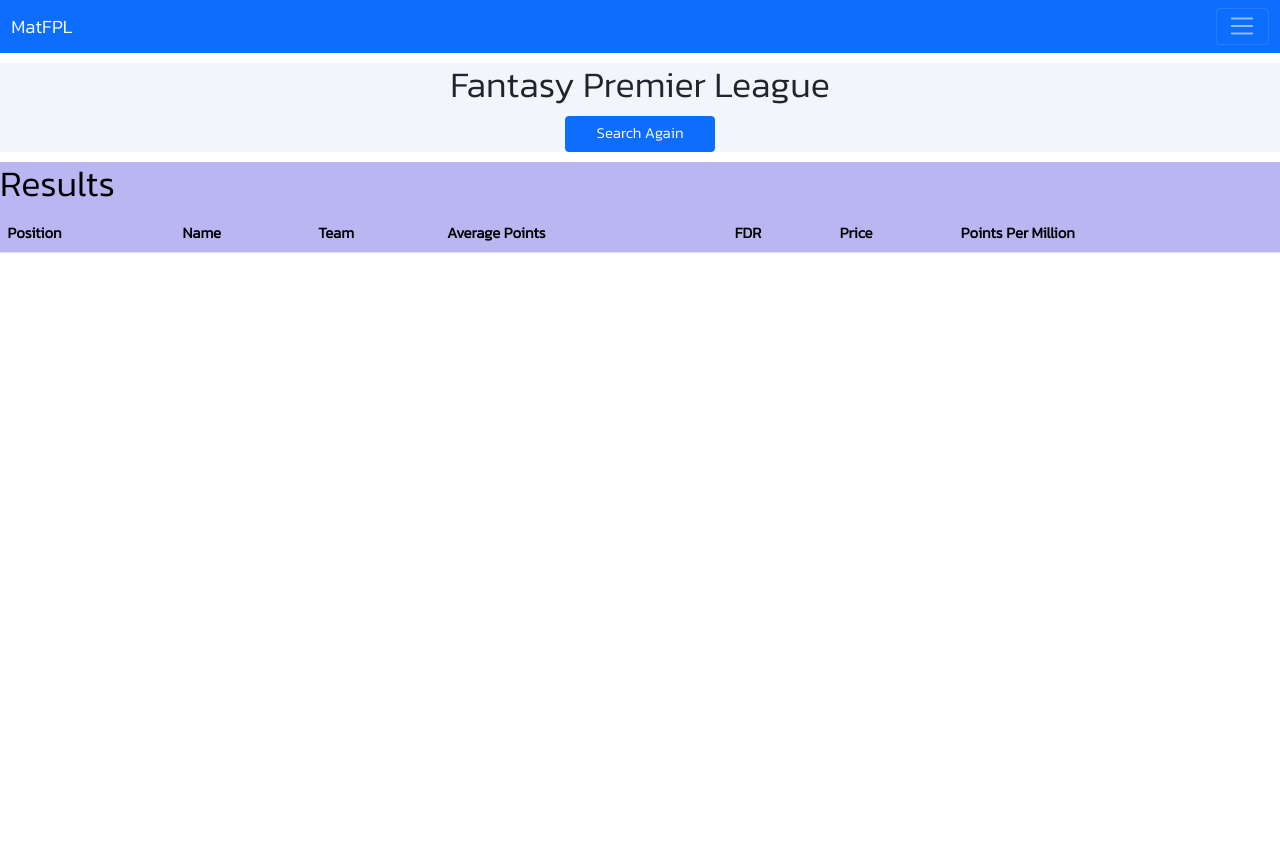
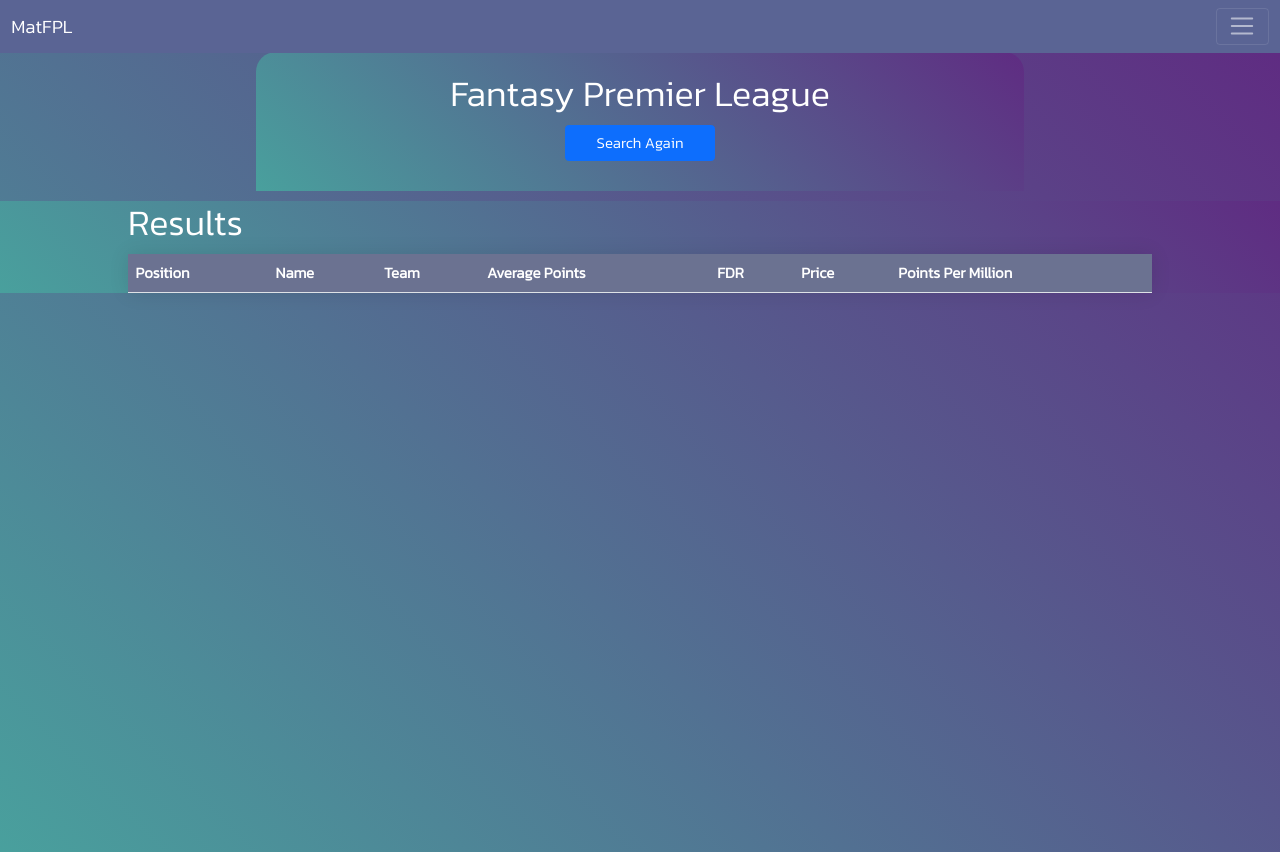
Before and after one commit to Lundydundy/fplweb, a Flask app: page /results in a window 1280 px wide. Before the commit the page ends 253 px from the top, so only its background shows below. Run offline with Flask 2, Linux system fonts and the light colour scheme; lists and menus that the app fills with data are empty; parts of the project's set-up code (start-up, migrations or seed data) failed here and were passed over; some web fonts are replaced.

Commit message:
website style change

```diff
--- a/static/styles.css
+++ b/static/styles.css
@@ -173,9 +173,6 @@
     height: 100%;
     width: 100%;
 
-    font-family:"Monaco", monospace;
-    font-size: 110%;
-
     display: grid;
     align-items: center;
     justify-content: center;
@@ -200,7 +197,6 @@
     font-size: 110%;
 
     display: grid;
-    align-items: center;
     justify-content: center;
 
     grid-template-columns: 1fr 1fr 1fr 1fr;
@@ -223,7 +219,6 @@
     font-size: 110%;
 
     display: grid;
-    align-items: center;
     justify-content: center;
 
     grid-template-columns: 1% 9fr 9fr 1%;
@@ -246,7 +241,7 @@
     font-family: "Kanit", sans-serif;
     color: #fff;
     cursor: pointer;
-    background-color: #0d6efd;
+    background-color: #464f76;
     width: 250px;
     list-style-type: none;
     border-radius: 5px;
@@ -269,3 +264,32 @@
   input{
     font-family: "Kanit", sans-serif;
   }
+
+  .table{
+      width: 80%;
+      border-collapse: collapse;
+      overflow: hidden;
+      box-shadow: 0 0 20px rgba(0,0,0,0.1);
+      margin: auto;
+  }
+
+th,
+tr {
+	padding: 15px;
+	background-color: rgba(255,255,255,0.2);
+	color: #fff;
+}
+
+th {
+	text-align: left;
+}
+
+thead, th {
+		background-color: #464f76;
+
+}
+
+html, body {
+  height: 100%;
+  background: linear-gradient(45deg, #49a09d, #5f2c82);
+}
--- a/templates/layout.html
+++ b/templates/layout.html
@@ -25,7 +25,7 @@
     </head>
 
 <body>
-    <nav class="navbar navbar-dark bg-primary ">
+    <nav class="navbar navbar-dark" style="background-color: #5a6494; margin-bottom: -0.7rem;">
         <div class="container-fluid">
             <a class="navbar-brand kanit" href="/">MatFPL</a>
             <button class="navbar-toggler" type="button" data-bs-toggle="collapse" data-bs-target="#navbarNavDropdown" aria-controls="navbarNavDropdown" aria-expanded="false" aria-label="Toggle navigation">
@@ -110,9 +110,10 @@
             </div>
           </div>
       </nav>
-    <main style="background: white">
-      <div class="kanit fadein" style= "background: #f2f6fc">
-        <h1 class="center kanit"> Fantasy Premier League</h1>
+    <main style= "margin-top: 0px; background: linear-gradient(45deg, #49a09d, #5f2c82); height: 100%;">
+      <div class="kanit fadein" style="background: linear-gradient(45deg, #49a09d, #5f2c82); width: 60%; margin: auto; border-radius: 20px 20px 0px 0px; padding-bottom: 10px;">
+        <h1 class="center kanit" style="padding-top: 20px; color: white;"> Fantasy Premier League</h1>
+
 
     {% block main %}
 
--- a/templates/playerstats.html
+++ b/templates/playerstats.html
@@ -31,9 +31,9 @@
 
 {% block main %}
 
-    <h3 class="center kanit">Search Player Stats</h3>
+    <h3 class="center kanit" style="color: white;">Search Player Stats</h3>
     </div>
-    <div class="fadein2" style="background: #b9b6f2; width: 100%; height: 500px">
+    <div class="fadein2" style="background: linear-gradient(45deg, #49a09d, #5f2c82); width: 100%; height: 500px">
         <div style="margin: auto">
         <form method="POST" action="/playerstats" style="align-items: middle" autocomplete="off">
             <button type="submit" class="btn btn-primary button-large top" style="margin: auto; margin-top: 5px">Search</button>
--- a/templates/results.html
+++ b/templates/results.html
@@ -103,10 +103,10 @@
 
 {% block main %}
 
-    <a class="btn btn-primary center" style="display: block; margin: auto; width: 150px;" href="/search" role="button">Search Again</a>
+    <a class="btn btn-primary center" style="display: block; margin: auto; width: 150px; margin-bottom: 20px;" href="/search" role="button">Search Again</a>
     </div>
-    <div style="background: #b9b6f2; color: black">
-      <h1 class="kanit fadein2" style="color: black">Results</h1>
+    <div style="background: linear-gradient(45deg, #49a09d, #5f2c82); color: black">
+      <h1 class="kanit fadein2" style="color: white; margin-left: 10%;">Results</h1>
       <table class="table fadein3" id = "myTable2">
         <thead class="kanit">
           <tr style="color: black">
--- a/templates/search.html
+++ b/templates/search.html
@@ -6,9 +6,9 @@
 
 {% block main %}
 
-<h3 class="center kanit">Search</h3>
+<h3 class="center kanit" style="color:white">Search</h3>
 </div>
-<div class="fadein2" style="background: #b9b6f2; width: 100%; height: 500px">
+<div class="fadein2" style="background: linear-gradient(45deg, #49a09d, #5f2c82); width: 60%; margin: auto; padding: 20px; margin-top: 0 rem; border-radius: 0px 0px 20px 20px;">
     <div>
     <form method="POST" action="/search" style="align-items: middle">
         <select name="position" class="form-select mx-auto w-auto">
```
Also changed, not shown: templates/compareplayers.html (+8 -8 lines), templates/compareresults.html (+8 -8 lines), templates/index.html (+13 -14 lines), templates/resultstats.html (+9 -9 lines).
